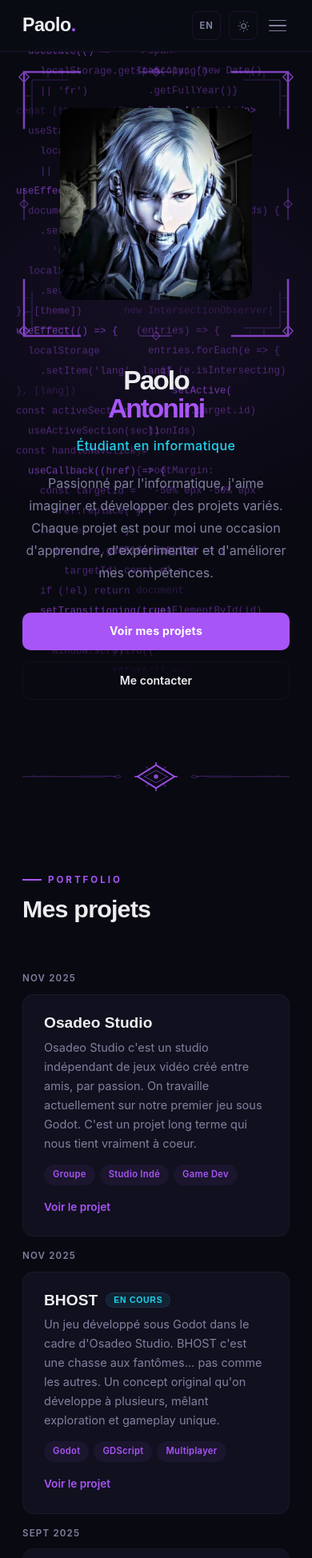
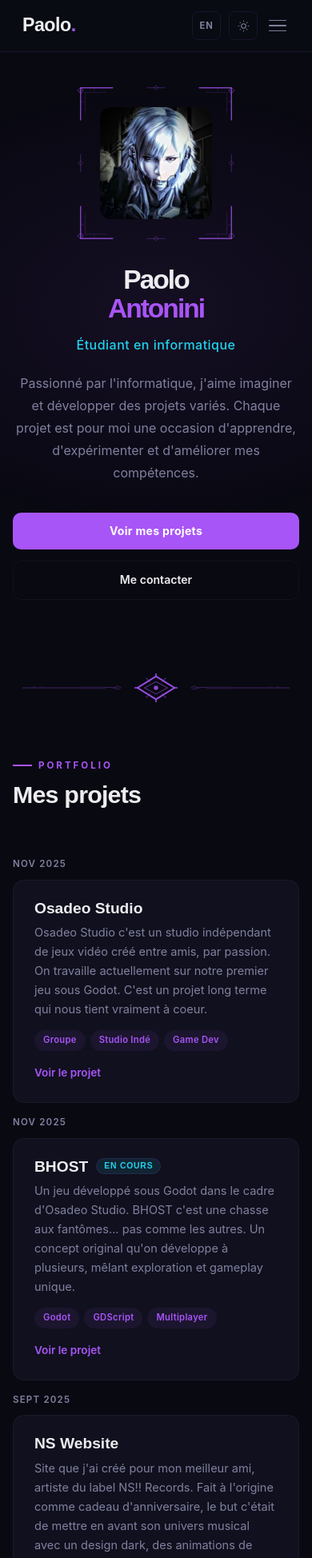
Before and after one commit to PayExe/paolo-portfolio, a React (Vite) app: page / in a window 390 px wide. Shown: the top 1948 px of the page at 80% size. Built offline with nearby package versions, Linux system fonts and the light colour scheme; a web font is replaced by a local one.

Commit message:
fix: responsive |border box of school card

```diff
--- a/src/App.css
+++ b/src/App.css
@@ -705,7 +705,7 @@
   left: 0;
   right: 0;
   height: 1px;
-  background: linear-gradient(to right, transparent, var(--gold), transparent);
+  background: linear-gradient(to right, transparent, var(--primary), transparent);
   opacity: 0;
   transition: opacity 0.3s;
 }
@@ -717,8 +717,8 @@
 }
 
 [data-theme="dark"] .school-card:hover {
-  border-color: var(--gold);
-  box-shadow: var(--shadow-card), 0 0 20px var(--gold-dim);
+  border-color: var(--primary);
+  box-shadow: var(--shadow-card), 0 0 24px var(--primary-glow);
 }
 
 .school-card:hover::after {
@@ -1291,3 +1291,44 @@
 .credit-link a:hover {
   text-decoration: underline;
 }
+
+@media (max-width: 768px) {
+  /* Cache les colonnes de code animées sur mobile */
+  .hsr-bg .code-col {
+    display: none;
+  }
+
+  /* Photo plus petite */
+  .hero-photo-wrapper {
+    width: 200px;
+    height: 200px;
+  }
+
+  .hero-photo {
+    width: 180px;
+    height: 180px;
+  }
+
+  /* Padding général sur les sections */
+  .projects-section,
+  .education-section,
+  .contact-section {
+    padding: 64px 16px;
+  }
+
+  .hero {
+    padding: 90px 16px 60px;
+  }
+}
+
+@media (max-width: 480px) {
+  .hero-photo-wrapper {
+    width: 160px;
+    height: 160px;
+  }
+
+  .hero-photo {
+    width: 140px;
+    height: 140px;
+  }
+}
```
